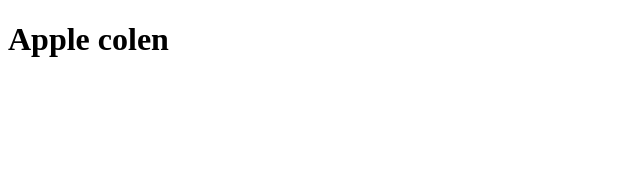
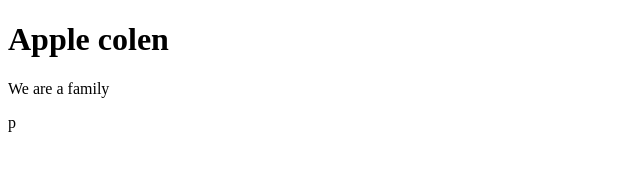
Before and after one commit to HaniMe9/ApplExe, a plain HTML site: page index.html in a window 1280 px wide. Shown: the whole page, without its empty margins (0-640 px from the left). Drawn offline with Linux system fonts and the light colour scheme.

Commit message:
Update index.html

```diff
--- a/index.html
+++ b/index.html
@@ -7,5 +7,6 @@
 </head>
 <body>
   <h1>Apple colen</h1>
+  <p> We are a family </p>p
 </body>
 </html>
```
